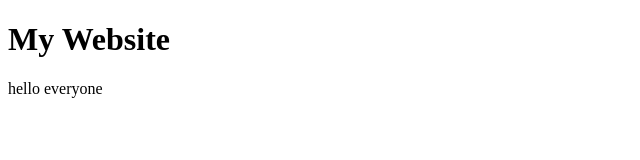
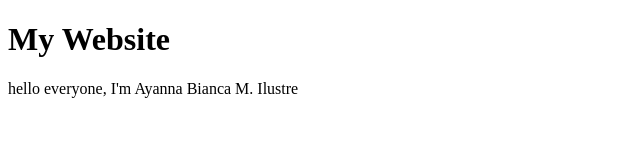
Before and after one commit to AICodeBase/Portfolio, a plain HTML site: page index.html in a window 1280 px wide. Shown: the whole page, without its empty margins (0-640 px from the left). Drawn offline with Linux system fonts and the light colour scheme.

Commit message:
Update index.html

```diff
--- a/index.html
+++ b/index.html
@@ -6,6 +6,6 @@
 </head>
 <body>
 <h1>My Website</h1>
-<p>hello everyone</p>
+<p>hello everyone, I'm Ayanna Bianca M. Ilustre</p>
 </body>
 </html>
```
